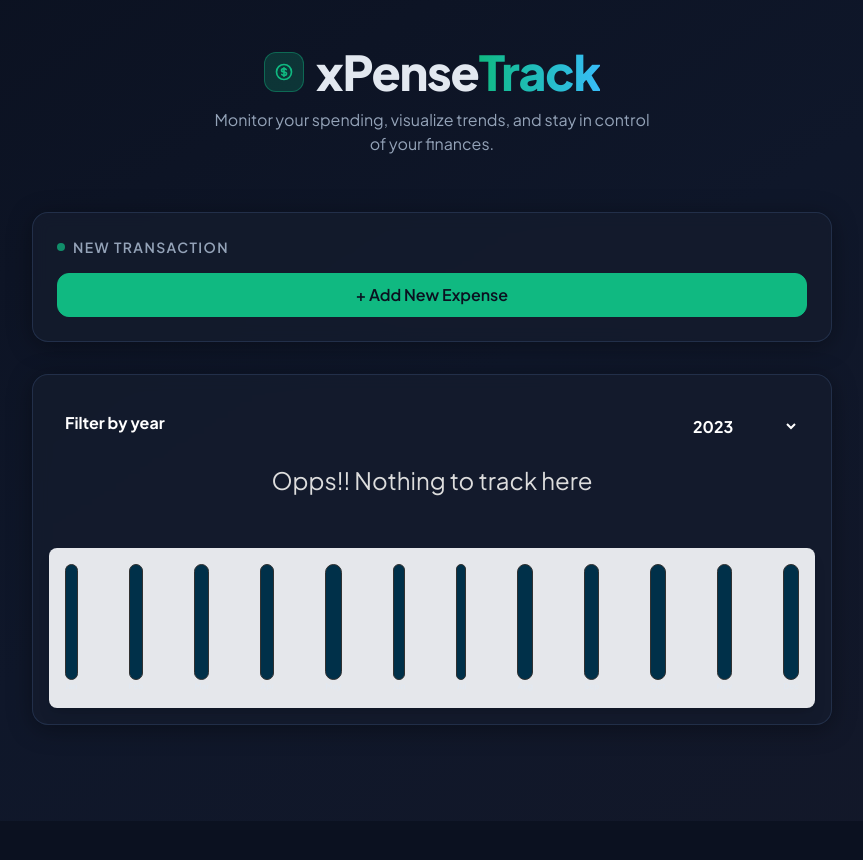
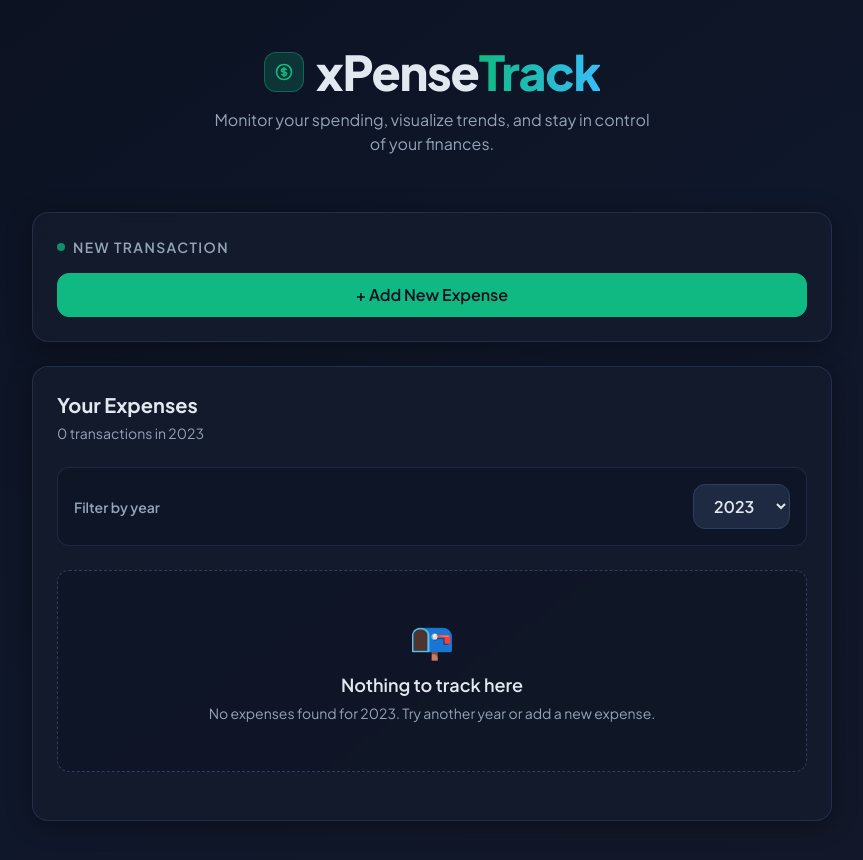
Before and after one commit to rajdeepX/xPenseTrack, a React (Vite) app: page / in a window 1280 px wide. Shown: the top 860 px of the page, without its empty margins (208-1071 px from the left). Before the commit the page ends 821 px from the top, so only its background shows below. Built offline with nearby package versions, Linux system fonts and the light colour scheme.

Commit message:
update expense form

```diff
--- a/src/components/Expenses/ExpenseDate.jsx
+++ b/src/components/Expenses/ExpenseDate.jsx
@@ -1,13 +1,15 @@
 const ExpenseDate = (props) => {
-  const month = props.date.toLocaleString("en-US", { month: "long" });
+  const month = props.date.toLocaleString("en-US", { month: "short" });
   const year = props.date.getFullYear();
   const day = props.date.toLocaleString("en-US", { day: "2-digit" });
 
   return (
-    <div className="flex flex-col w-[88px] h-[88px] border border-[#ececec] bg-[#2a2a2a] text-white rounded-xl items-center justify-center">
-      <div className="text-xs font-bold">{month}</div>
-      <div className="text-xs">{year}</div>
-      <div className="text-2xl font-bold">{day}</div>
+    <div className="flex flex-col w-22 h-22 shrink-0 border border-ledger-accent/30 bg-gradient-to-b from-ledger-elevated to-ledger-bg text-ledger-text rounded-xl items-center justify-center shadow-inner">
+      <div className="text-[0.65rem] font-bold uppercase tracking-wider text-ledger-accent">
+        {month}
+      </div>
+      <div className="text-2xl font-extrabold leading-none my-0.5">{day}</div>
+      <div className="text-[0.65rem] text-ledger-muted">{year}</div>
     </div>
   );
 };
--- a/src/components/Expenses/ExpenseFilter.jsx
+++ b/src/components/Expenses/ExpenseFilter.jsx
@@ -4,11 +4,13 @@ const ExpensesFilter = (props) => {
   };
 
   return (
-    <div className="text-white px-4">
-      <div className="flex w-full items-center justify-between my-4">
-        <label className="font-bold mb-2">Filter by year</label>
+    <div className="mb-6 p-4 rounded-xl bg-ledger-bg/50 border border-ledger-border/50">
+      <div className="flex w-full items-center justify-between gap-4">
+        <label className="font-semibold text-sm text-ledger-muted shrink-0">
+          Filter by year
+        </label>
         <select
-          className="font-inherit py-2 px-12 font-bold rounded-md"
+          className="font-inherit py-2.5 px-4 font-semibold rounded-xl border border-ledger-border bg-ledger-elevated text-ledger-text cursor-pointer focus:outline-none focus:ring-2 focus:ring-ledger-accent/50 transition-colors"
           value={props.selected}
           onChange={dropdownChangeHandler}
         >
--- a/src/components/Expenses/ExpenseItem.jsx
+++ b/src/components/Expenses/ExpenseItem.jsx
@@ -1,16 +1,15 @@
-import { useState } from "react";
 import Card from "../UI/Card";
 import ExpenseDate from "./ExpenseDate";
 
 const ExpenseItem = (props) => {
   return (
-    <Card className="flex justify-between items-center p-2 my-4 bg-[#4b4b4b]">
+    <Card className="flex justify-between items-center p-4 bg-ledger-elevated/60 hover:bg-ledger-elevated hover:border-ledger-accent/30 transition-all duration-200">
       <ExpenseDate date={props.date} />
-      <div className="flex flex-col-reverse gap-4 items-end justify-start flex-1 min-[580px]:flex-row min-[580px]:items-center min-[580px]:justify-start">
-        <h2 className="text-white text-base flex-1 mx-4 min-[580px]:text-xl">
+      <div className="flex flex-col-reverse gap-3 items-end justify-start flex-1 min-[580px]:flex-row min-[580px]:items-center min-[580px]:justify-between min-[580px]:gap-4">
+        <h2 className="text-ledger-text text-base font-medium flex-1 mx-4 min-[580px]:text-lg">
           {props.title}
         </h2>
-        <div className="text-base font-bold text-[#3a3a3a] bg-[#fdf0d5] border border-white p-2 rounded-xl min-[580px]:text-xl min-[580px]:px-6">
+        <div className="text-base font-bold text-ledger-accent-light bg-ledger-accent/10 border border-ledger-accent/30 px-4 py-2 rounded-xl min-[580px]:text-lg whitespace-nowrap">
           Rs.{props.amount}
         </div>
       </div>
--- a/src/components/Expenses/Expenses.jsx
+++ b/src/components/Expenses/Expenses.jsx
@@ -5,11 +5,6 @@ import ExpensesFilter from "./ExpenseFilter";
 import ExpensesChart from "./ExpensesChart";
 
 const Expenses = (props) => {
-  // const date = new Date();
-  // const year = date.getFullYear();
-
-  // console.log(year);
-
   const [filteredYear, setFilteredYear] = useState("2023");
 
   const filterChangedHandler = (selectedYear) => {
@@ -19,27 +14,57 @@ const Expenses = (props) => {
   const filteredExpenses = props.items.filter((expense) => {
     return expense.date.getFullYear().toString() === filteredYear;
   });
+
+  const yearlyTotal = filteredExpenses.reduce(
+    (sum, expense) => sum + Number(expense.amount),
+    0
+  );
+
   return (
-    <Card className="p-4 bg-[#1f1f1f] my-8 mx-auto w-200 max-w-[95%]">
+    <section className="my-6 mx-auto w-200 max-w-[95%]">
+      <Card className="p-6">
+        <div className="flex flex-col sm:flex-row sm:items-center sm:justify-between gap-4 mb-6">
+          <div>
+            <h2 className="text-xl font-bold text-ledger-text">Your Expenses</h2>
+            <p className="text-sm text-ledger-muted mt-1">
+              {filteredExpenses.length} transaction
+              {filteredExpenses.length !== 1 ? "s" : ""} in {filteredYear}
+            </p>
+          </div>
+          {filteredExpenses.length > 0 && (
+            <div className="text-right">
+              <p className="text-xs uppercase tracking-widest text-ledger-muted font-semibold">
+                Yearly Total
+              </p>
+              <p className="text-2xl font-bold text-ledger-accent-light">
+                Rs.{yearlyTotal.toFixed(2)}
+              </p>
+            </div>
+          )}
+        </div>
+
         <ExpensesFilter
           selected={filteredYear}
           onChangeFilter={filterChangedHandler}
         />
-      {filteredExpenses.length === 0 && (
-        <p
-          style={{
-            textAlign: "center",
-            fontSize: "1.5rem",
-            color: "#ddd",
-            marginBottom: "50px",
-          }}
-        >
-          Opps!! Nothing to track here
+
+        {filteredExpenses.length === 0 ? (
+          <div className="text-center py-12 mb-6 rounded-xl border border-dashed border-ledger-border bg-ledger-bg/40">
+            <p className="text-4xl mb-3">📭</p>
+            <p className="text-lg font-semibold text-ledger-text">
+              Nothing to track here
             </p>
+            <p className="text-sm text-ledger-muted mt-1">
+              No expenses found for {filteredYear}. Try another year or add a
+              new expense.
+            </p>
+          </div>
+        ) : (
+          <ExpensesChart expenses={filteredExpenses} />
         )}
-      <ExpensesChart expenses={filteredExpenses} />
-      {filteredExpenses.length > 0 &&
-        filteredExpenses.map((item) => (
+
+        <div className="space-y-3 mt-6">
+          {filteredExpenses.map((item) => (
             <ExpenseItem
               title={item.title}
               amount={item.amount}
@@ -47,7 +72,9 @@ const Expenses = (props) => {
               key={item.id}
             />
           ))}
+        </div>
       </Card>
+    </section>
   );
 };
 
--- a/src/components/Expenses/ExpensesChart.jsx
+++ b/src/components/Expenses/ExpensesChart.jsx
@@ -18,7 +18,7 @@ const ExpensesChart = (props) => {
 
   for (const expense of props.expenses) {
     const expenseMonth = expense.date.getMonth();
-    chartDataPoints[expenseMonth].value += expense.amount;
+    chartDataPoints[expenseMonth].value += Number(expense.amount);
   }
 
   return <Chart dataPoints={chartDataPoints} />;
```
Lines whose indentation alone changed are shown as unchanged.
